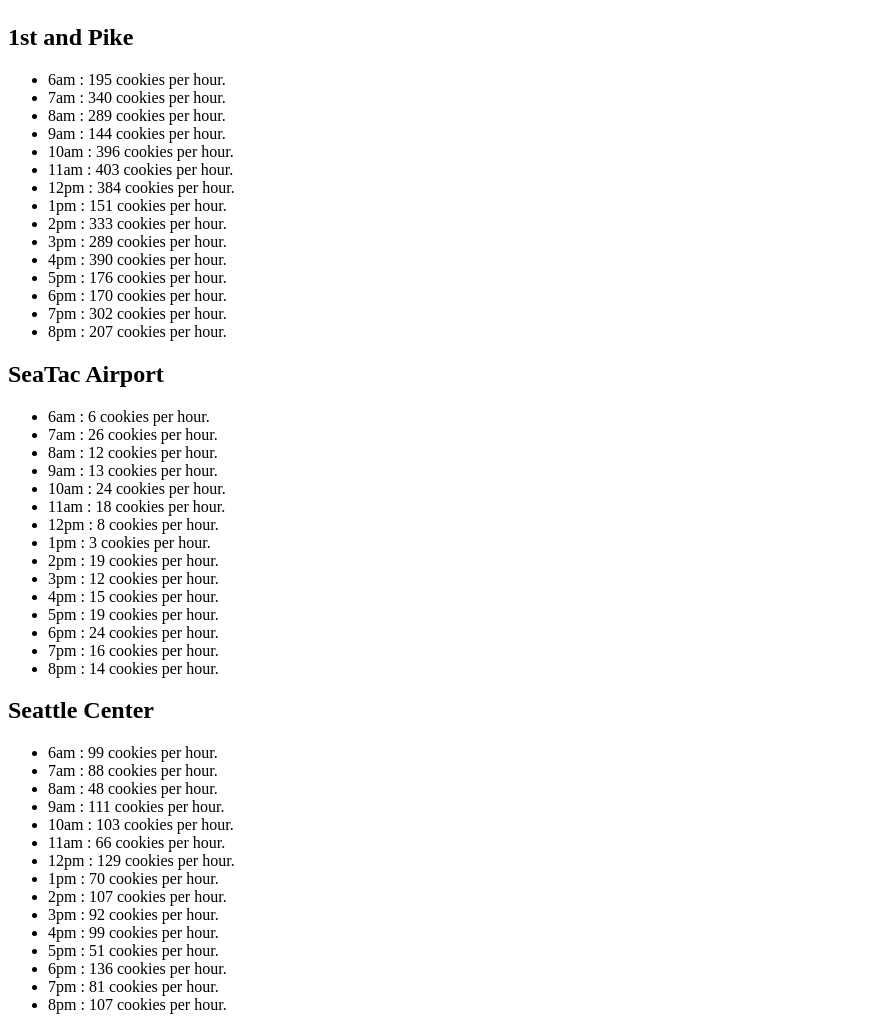
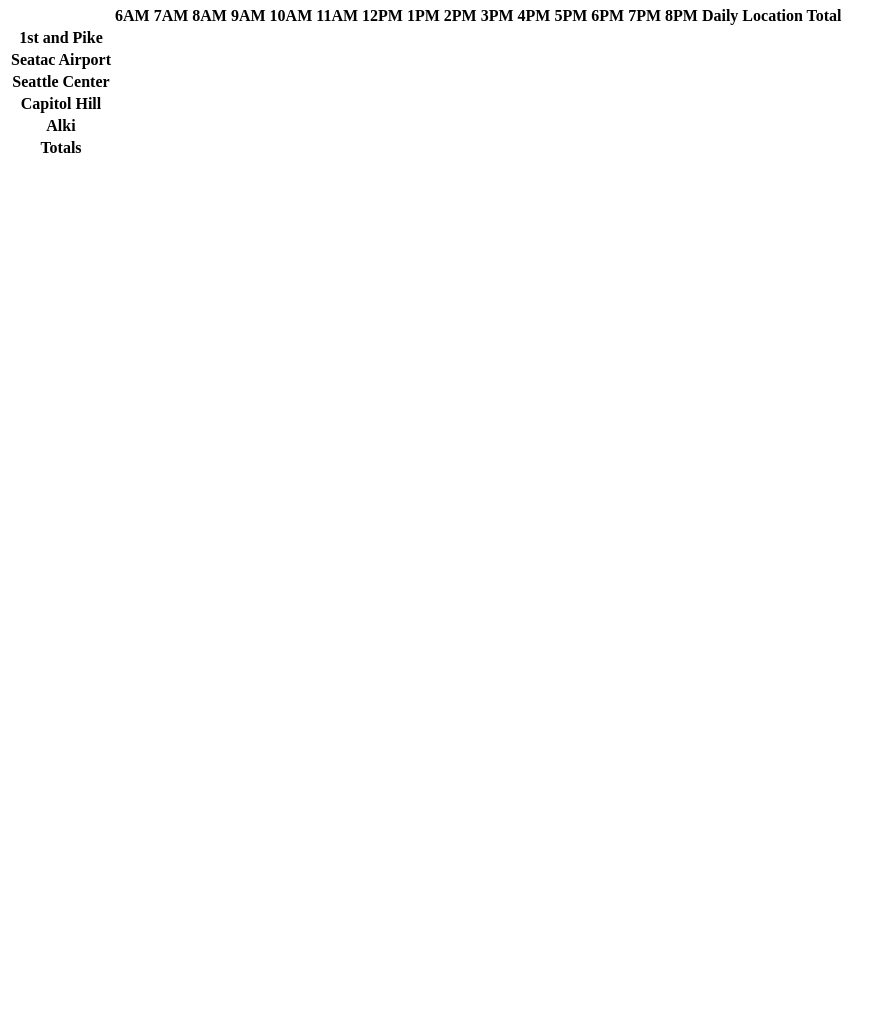
Before and after one commit to ChanceHarmon/cookie-stand, a plain HTML site: page index.html in a window 1280 px wide. Shown: the part 363-1380 px from the top of the page, without its empty margins (0-896 px from the left). After the commit the page ends 800 px from the top, so only its background shows below. Drawn offline with Linux system fonts and the light colour scheme.

Commit message:
Not Happy

```diff
--- a/index.html
+++ b/index.html
@@ -11,30 +11,57 @@
   and the Average Cookies per Customer</h1>
   <img src = "imgs/salmon.png">
 
-  <h2>1st and Pike</h2>
-  <ul id="pike">
+  <table>
+    <tr>
+      <th></th>
+      <th scope="col">6AM</th>
+      <th scope="col">7AM</th>
+      <th scope="col">8AM</th>
+      <th scope="col">9AM</th>
+      <th scope="col">10AM</th>
+      <th scope="col">11AM</th>
+      <th scope="col">12PM</th>
+      <th scope="col">1PM</th>
+      <th scope="col">2PM</th>
+      <th scope="col">3PM</th>
+      <th scope="col">4PM</th>
+      <th scope="col">5PM</th>
+      <th scope="col">6PM</th>
+      <th scope="col">7PM</th>
+      <th scope="col">8PM</th>
+      <th scope="col">Daily Location Total</th>
+    </tr>
 
-  </ul>
+    <tr>
+      <th scope="row">1st and Pike</th>
+    </tr>
+    <tr>
+      <th scope="row">Seatac Airport</th>
+    </tr>
+    <tr>
+      <th scope="row">Seattle Center</th>
+    </tr>
+    <tr>
+      <th scope="row">Capitol Hill</th>
+    </tr>
+    <tr>
+      <th scope="row">Alki</th>
+    </tr>
+    <tr>
+      <th scope="row">Totals</th>
+    </tr>
 
-  <h2>SeaTac Airport</h2>
-  <ul id="airport">
 
-  </ul>
 
-  <h2>Seattle Center</h2>
-  <ul id="seattle">
 
-  </ul>
 
-  <h2>Capitol Hill</h2>
-  <ul id="capHill">
 
-  </ul>
 
-  <h2>Alki</h2>
-  <ul id="beach">
 
-  </ul>
+
+
+
+  </table>
 
   <script src="js/app.js"></script>
 
--- a/js/app.js
+++ b/js/app.js
@@ -1,149 +1,44 @@
 'use strict'
 console.log('script loaded');
-var hours = [
-  '6am',
-  '7am',
-  '8am',
-  '9am',
-  '10am',
-  '11am',
-  '12pm',
-  '1pm',
-  '2pm',
-  '3pm',
-  '4pm',
-  '5pm',
-  '6pm',
-  '7pm',
-  '8pm',
-];
 
-var pikeUl = document.getElementById('pike');
-var seaTacUl = document.getElementById('airport');
-var seattleUl = document.getElementById('seattle');
-var hillUl = document.getElementById('capHill');
-var alkiUl = document.getElementById('beach');
-
-
+getRandom () =
+  randomNum = Math.floor (Math.random() * (this.max - this.min))+this.min;
+  var totalCookies = Math.floor (randomNum * this.avg);
+  return totalCookies;
 
 var pike = {
   name: "1st and Pike",
   avg : 6.3,
   min : 23,
   max : 65,
-  customerTotal : 0,
-  getRandom: function () {
-    var randomNum = Math.floor (Math.random() * (this.max - this.min))+this.min;
-    var totalCookies = Math.floor (randomNum * this.avg);
-    return totalCookies;
-  },
+  customerTotal : 0}
 
-  render: function () {
-    for (var i = 0; i < hours.length; i++){
-      var liEl = document.createElement('li');
-      this.customerTotal = this.getRandom();
-      liEl.textContent = `${hours[i]} : ${this.customerTotal} cookies per hour.`;
-      pikeUl.appendChild(liEl);
-    }
-
-  }
-}
-  pike.render ();
-
-
-  var seaTac = {
+var seaTac = {
     name: "Seatac Airport",
     avg : 1.2,
     min : 3,
     max : 24,
-    customerTotal : 0,
-    getRandom: function () {
-      var randomNum = Math.floor (Math.random() * (this.max - this.min))+this.min;
-      var totalCookies = Math.floor (randomNum * this.avg);
-      return totalCookies;
-    },
+    customerTotal : 0}
 
-    render: function () {
-      for (var i = 0; i < hours.length; i++){
-        var liEl = document.createElement('li');
-        this.customerTotal = this.getRandom();
-        liEl.textContent = `${hours[i]} : ${this.customerTotal} cookies per hour.`;
-        seaTacUl.appendChild(liEl);
-      }
-
-    }
-  }
-    seaTac.render ();
-
-    var seattle = {
+var seattle = {
       name: "Seattle Center",
       avg : 3.7,
       min : 11,
       max : 38,
-      customerTotal : 0,
-      getRandom: function () {
-        var randomNum = Math.floor (Math.random() * (this.max - this.min))+this.min;
-        var totalCookies = Math.floor (randomNum * this.avg);
-        return totalCookies;
-      },
+      customerTotal : 0}
 
-      render: function () {
-        for (var i = 0; i < hours.length; i++){
-          var liEl = document.createElement('li');
-          this.customerTotal = this.getRandom();
-          liEl.textContent = `${hours[i]} : ${this.customerTotal} cookies per hour.`;
-          seattleUl.appendChild(liEl);
-        }
-
-      }
-    }
-      seattle.render ();
-
-      var hill = {
+ var hill = {
         name: "Capitol Hill",
         avg : 2.3,
         min : 20,
         max : 38,
-        customerTotal : 0,
-        getRandom: function () {
-          var randomNum = Math.floor (Math.random() * (this.max - this.min))+this.min;
-          var totalCookies = Math.floor (randomNum * this.avg);
-          return totalCookies;
-        },
+        customerTotal : 0}
 
-        render: function () {
-          for (var i = 0; i < hours.length; i++){
-            var liEl = document.createElement('li');
-            this.customerTotal = this.getRandom();
-            liEl.textContent = `${hours[i]} : ${this.customerTotal} cookies per hour.`;
-            hillUl.appendChild(liEl);
-          }
-
-        }
-      }
-        hill.render ();
-
-
-        var alki = {
+ var alki = {
           name: "Alki",
           avg : 4.6,
           min : 2,
           max : 16,
-          customerTotal : 0,
-          getRandom: function () {
-            var randomNum = Math.floor (Math.random() * (this.max - this.min))+this.min;
-            var totalCookies = Math.floor (randomNum * this.avg);
-            return totalCookies;
-          },
-
-          render: function () {
-            for (var i = 0; i < hours.length; i++){
-              var liEl = document.createElement('li');
-              this.customerTotal = this.getRandom();
-              liEl.textContent = `${hours[i]} : ${this.customerTotal} cookies per hour.`;
-              alkiUl.appendChild(liEl);
-            }
-
-          }
-        }
-          alki.render ();
+          customerTotal : 0
+ }
+ getRandom(alki);
```
